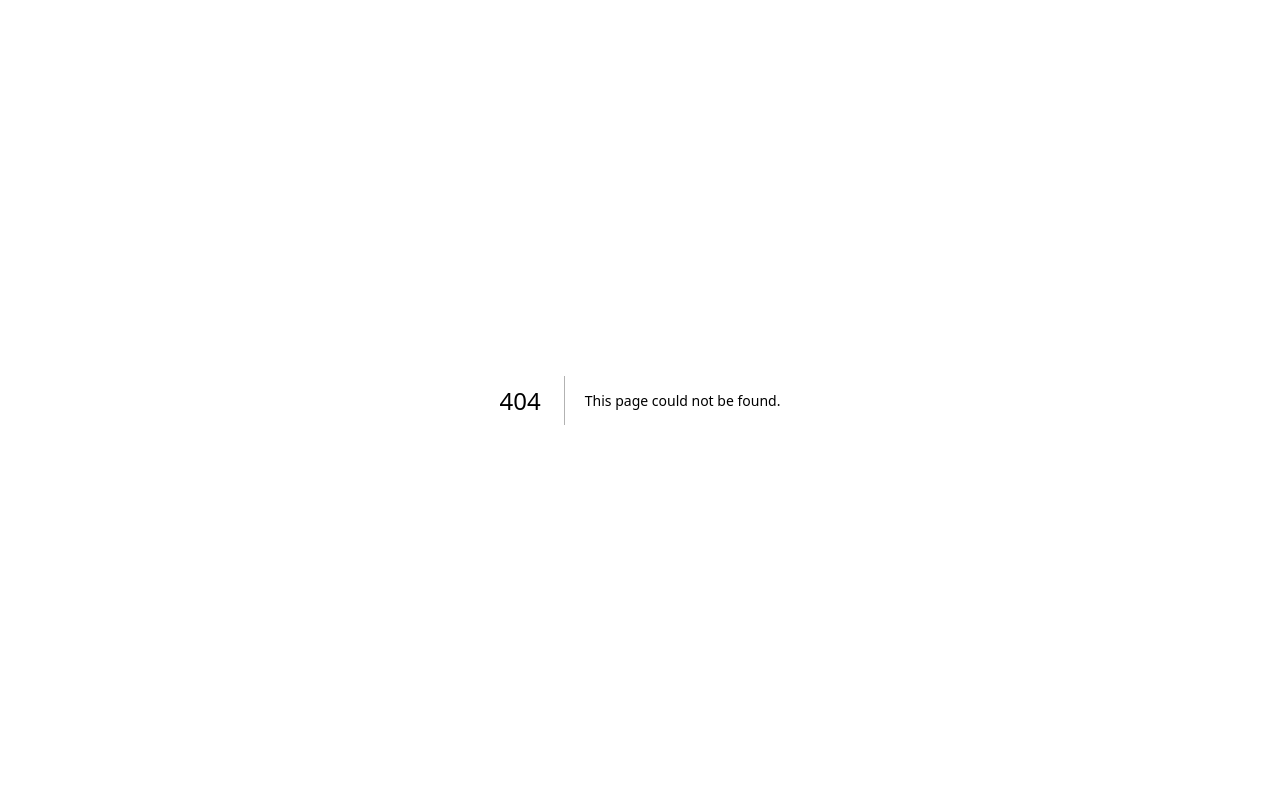
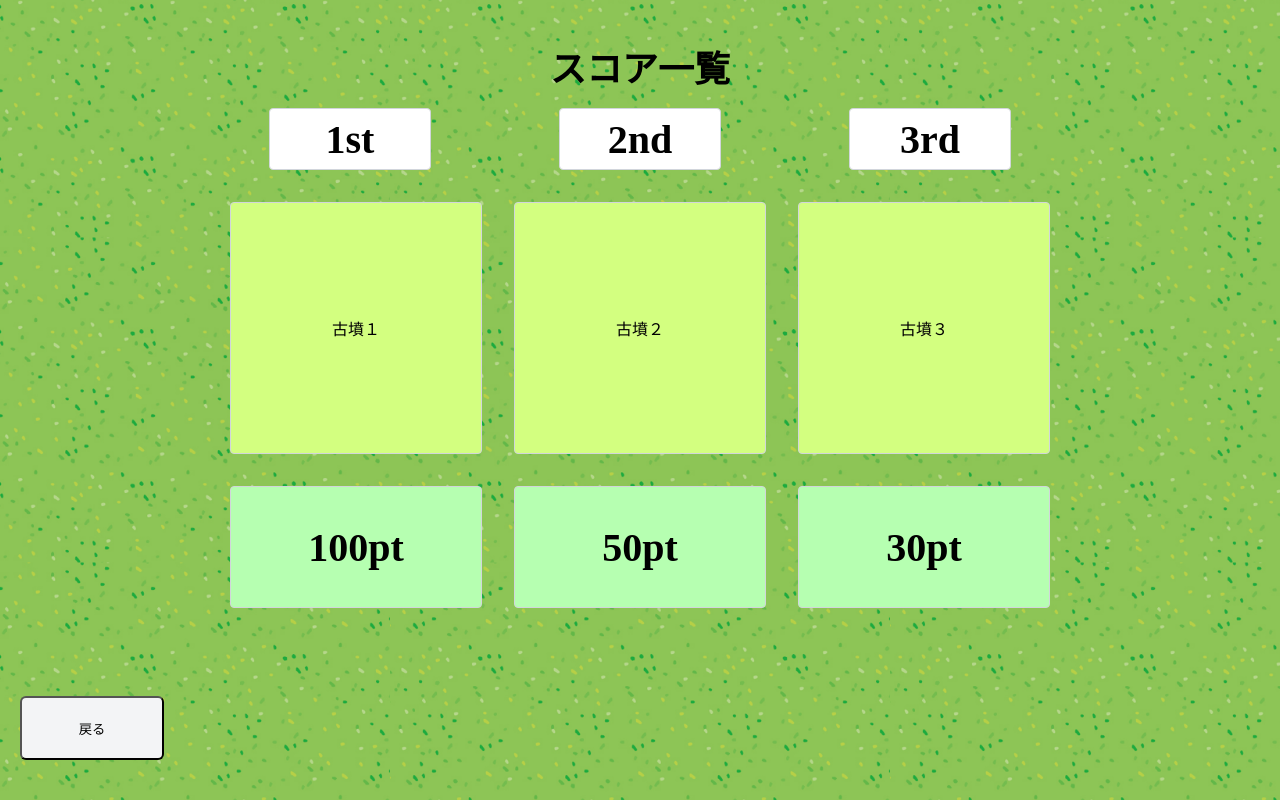
Before and after one commit to kc3hack/2025_1, a Next.js app in the folder frontend/: page /map/scoreCollections in a window 1280 px wide. Before the commit this address had no page. Built offline with nearby package versions, Linux system fonts and the light colour scheme.

Commit message:
スコアランキング画面の作成

```diff
--- /dev/null
+++ b/frontend/src/app/map/scoreCollections/layout.tsx
@@ -0,0 +1,33 @@
+import type { Metadata } from "next";
+import { Geist, Geist_Mono } from "next/font/google";
+
+const geistSans = Geist({
+  variable: "--font-geist-sans",
+  subsets: ["latin"],
+});
+
+const geistMono = Geist_Mono({
+  variable: "--font-geist-mono",
+  subsets: ["latin"],
+});
+
+export const metadata: Metadata = {
+  title: "Create Next App",
+  description: "Generated by create next app",
+};
+
+export default function RootLayout({
+  children,
+}: Readonly<{
+  children: React.ReactNode;
+}>) {
+  return (
+    <html lang="en">
+      <body
+        className={`${geistSans.variable} ${geistMono.variable} antialiased`}
+      >
+        {children}
+      </body>
+    </html>
+  );
+}
--- /dev/null
+++ b/frontend/src/app/map/scoreCollections/page.tsx
@@ -0,0 +1,43 @@
+import React from 'react';
+import styles from './styles.module.css';
+
+const PartsCollection: React.FC = () => {
+  const parts = [
+    { rank: 1, shape: 'Part 1', score: 100 },
+    { rank: 2, shape: 'Part 2', score: 90 },
+    { rank: 3, shape: 'Part 3', score: 80 },
+    // 必要に応じて他のパーツを追加
+  ];
+
+  return (
+    <div className={styles.container}>
+      <div className={styles.wrapper}>
+        <div className='titleContainer'>
+          <div className={styles.title}>
+            スコア一覧
+          </div>
+        </div>
+        <div className={styles.rankContainer}>
+          <div className={styles.rank}>1st</div>
+          <div className={styles.rank}>2nd</div>
+          <div className={styles.rank}>3rd</div>
+        </div>
+        <div className={styles.shapeContainer}>
+          <div key={1} className={styles.shapeItem}>古墳１</div>
+          <div key={2} className={styles.shapeItem}>古墳２</div>
+          <div key={3} className={styles.shapeItem}>古墳３</div>
+        </div>
+        <div className={styles.scoreContainer}>
+          <div className={styles.score}>100pt</div>
+          <div className={styles.score}>50pt</div>
+          <div className={styles.score}>30pt</div>
+        </div>
+        <button className={styles.button}>
+          戻る
+        </button>
+      </div>
+    </div>
+  );
+};
+
+export default PartsCollection;
--- /dev/null
+++ b/frontend/src/app/map/scoreCollections/styles.module.css
@@ -0,0 +1,97 @@
+.container {
+    background-image: url('/background/glass.png');
+    background-repeat: repeat;
+    background-size: 500px;
+    background-position: center;
+    min-height: 100vh;
+    overscroll-behavior: none;
+  }
+
+  .wrapper {
+    width: 100%;
+    height: 100vh;
+    display: flex;
+    flex-direction: column;
+    overscroll-behavior: none;
+  }
+
+  .titleContainer {
+    text-align: center;
+  }
+
+  .title {
+    padding-top: 2.5rem;
+    text-align: center;
+    font-size: 2.25rem;
+    font-weight: bold;
+  }
+
+  .rankContainer{
+    display: flex;
+    justify-content: center;
+  }
+
+  .shapeContainer {
+    display: flex;
+    justify-content: center;
+  }
+
+  .scoreContainer {
+    display: flex;
+    justify-content: center;
+  }
+
+  .rank {
+    font-size: 2.5rem;
+    font-weight: bold;
+    width: 160px;
+    height: 60px;
+    margin: 1rem 4rem;
+    background-color: white;
+    display: flex;
+    align-items: center;
+    justify-content: center;
+    border: 1px solid #d1d5db;
+    border-radius: 0.25rem;
+  }
+
+  .shapeItem {
+    width: 250px;
+    height: 250px;
+    margin: 1rem;  background-color: #d3ff80;
+    display: flex;
+    align-items: center;
+    justify-content: center;
+    border: 1px solid #d1d5db;
+    border-radius: 0.25rem;
+  }
+
+  .score {
+    font-size: 2.5rem;
+    font-weight: bold;
+    width: 250px;
+    height: 120px;
+    margin: 1rem;
+    background-color: #b6ffb1;
+    display: flex;
+    align-items: center;
+    justify-content: center;
+    border: 1px solid #d1d5db;
+    border-radius: 0.25rem;
+  }
+
+  .button {
+    position: fixed;
+    bottom: 2.5rem;
+    left: 1.25rem;
+    width: 9rem;
+    height: 4rem;
+    background-color: #f3f4f6;
+    color: black;
+    border-radius: 0.375rem;
+    transition: background-color 0.3s;
+  }
+
+  .button:hover {
+    background-color: #d1d5db;
+  }
```
